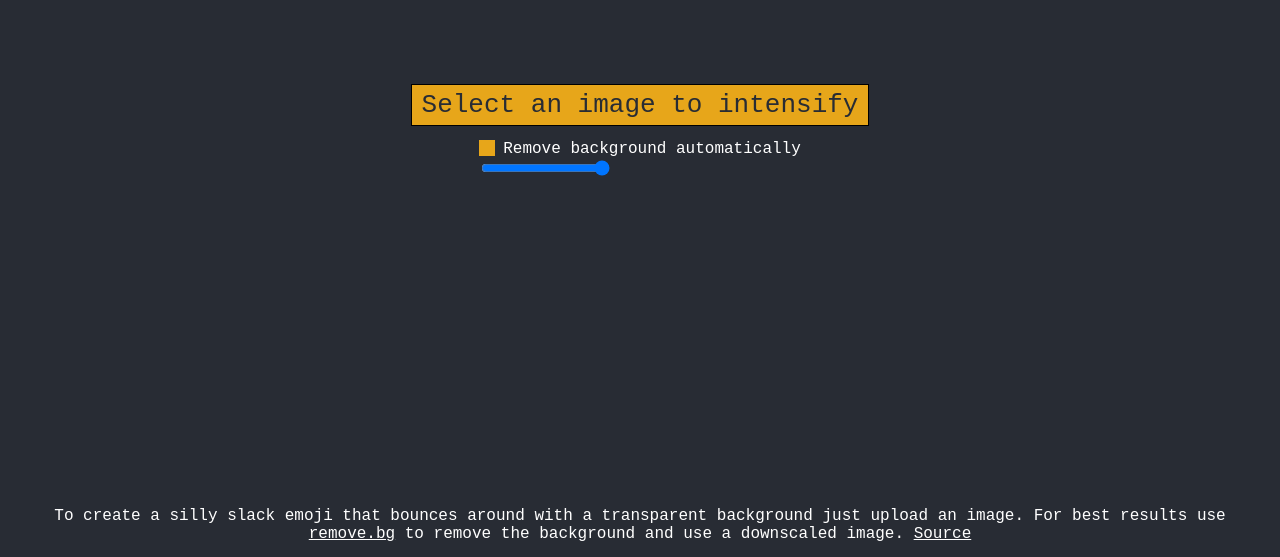
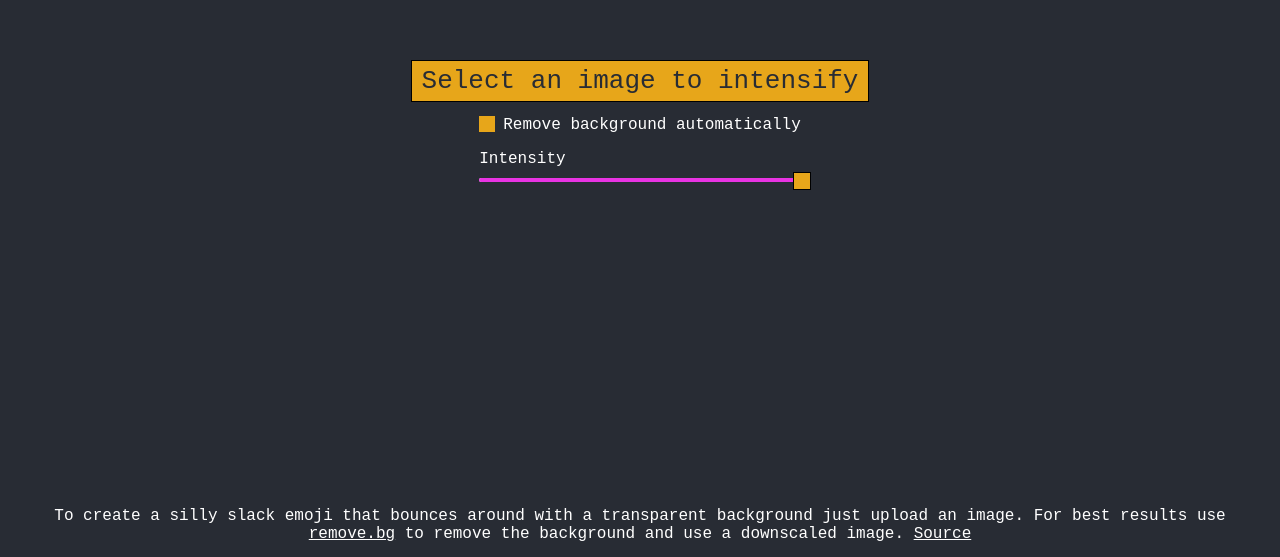
Before and after one commit to adriandelisle/intensifies-transparency, a React (Create React App) app: page / in a window 1280 px wide. Shown: the part 243-800 px from the top of the page. Built offline with nearby package versions, Linux system fonts and the light colour scheme; no server answers.

Commit message:
Styling a default range input is a pain using react-input-range instead

```diff
--- a/package.json
+++ b/package.json
@@ -5,16 +5,15 @@
   "homepage": "https://adriandelisle.github.io/intensifies-transparency/",
   "dependencies": {
     "@types/jest": "24.0.25",
-    "@types/lodash.debounce": "4.0.6",
     "@types/node": "13.1.4",
     "@types/react": "16.9.17",
     "@types/react-dom": "16.9.1",
     "@types/styled-components": "4.4.1",
     "gif-transparency": "1.0.2",
-    "lodash.debounce": "4.0.8",
     "polished": "3.6.5",
     "react": "16.12.0",
     "react-dom": "16.12.0",
+    "react-input-range": "1.3.0",
     "react-is": "16.13.1",
     "react-scripts": "3.4.1",
     "remove.bg": "1.3.0",
--- a/src/App.tsx
+++ b/src/App.tsx
@@ -1,5 +1,4 @@
 import React, { Component } from 'react'
-import debounce from 'lodash.debounce'
 
 import { getFileUrl, intensifyImage, removeBackground, imageToBase64, scaleImage, loadImage } from './utils/image'
 import { isRemoveBgRateLimited } from './utils/is-remove-bg-rate-limited'
@@ -41,7 +40,7 @@ class App extends Component<AppProps, AppState> {
     scaledImage: undefined,
     isLoading: false,
     hasError: false,
-    intensity: 5,
+    intensity: 25,
     processingMessage: '',
     useRemoveBg: false,
     removeBgRateLimited: false,
@@ -66,17 +65,17 @@ class App extends Component<AppProps, AppState> {
     }
   }
 
-  onIntensityChanged = debounce(
-    (intensity: number) => {
-      const { scaledImage } = this.state
-      this.setState({ intensity })
-      if (scaledImage) {
-        this.intensify(scaledImage, intensity)
-      }
-    },
-    50,
-    { trailing: true }
-  )
+  onIntensityChange = (intensity: number) => {
+    this.setState({ intensity })
+  }
+
+  onIntensityChanged = (intensity: number) => {
+    const { scaledImage } = this.state
+    this.setState({ intensity })
+    if (scaledImage) {
+      this.intensify(scaledImage, intensity)
+    }
+  }
 
   onImageSelected = async (files?: FileList) => {
     const { intensity, useRemoveBg } = this.state
@@ -108,7 +107,15 @@ class App extends Component<AppProps, AppState> {
   }
 
   render() {
-    const { intensifiedImage, isLoading, processingMessage, useRemoveBg, removeBgRateLimited, hasError } = this.state
+    const {
+      intensifiedImage,
+      isLoading,
+      processingMessage,
+      useRemoveBg,
+      removeBgRateLimited,
+      hasError,
+      intensity,
+    } = this.state
 
     return (
       <ThemeProvider theme={AppTheme}>
@@ -120,10 +127,12 @@ class App extends Component<AppProps, AppState> {
             onImageSelected={this.onImageSelected}
             onRemoveBackgroundChanged={this.onRemoveBackgroundChanged}
             onIntensityChanged={this.onIntensityChanged}
+            onIntensityChange={this.onIntensityChange}
             intensifiedImage={intensifiedImage}
             useRemoveBg={useRemoveBg}
             hasError={hasError}
             isRemoveBgDisabled={removeBgRateLimited}
+            intensity={intensity}
           />
           <Footer>
             To create a silly slack emoji that bounces around with a transparent background just upload an image. For
--- a/src/components/intensify-image.tsx
+++ b/src/components/intensify-image.tsx
@@ -31,8 +31,10 @@ interface IntensifyImageProps {
   onImageSelected: (files?: FileList) => void
   onRemoveBackgroundChanged: (isChecked: boolean) => void
   onIntensityChanged: (value: number) => void
+  onIntensityChange: (value: number) => void
   useRemoveBg: boolean
   isRemoveBgDisabled: boolean
+  intensity: number
 }
 
 const IntensifyImage: FunctionComponent<IntensifyImageProps> = ({
@@ -43,8 +45,10 @@ const IntensifyImage: FunctionComponent<IntensifyImageProps> = ({
   onImageSelected,
   onRemoveBackgroundChanged,
   onIntensityChanged,
+  onIntensityChange,
   useRemoveBg,
   isRemoveBgDisabled,
+  intensity,
 }) => {
   return (
     <IntensifyImageContainer>
@@ -69,7 +73,7 @@ const IntensifyImage: FunctionComponent<IntensifyImageProps> = ({
           isChecked={useRemoveBg}
           disabled={isRemoveBgDisabled}
         />
-        <IntensitySlider onChange={onIntensityChanged} />
+        <IntensitySlider onChange={onIntensityChange} onChangeComplete={onIntensityChanged} value={intensity} />
       </ControlsContainer>
     </IntensifyImageContainer>
   )
--- a/src/components/intensity-slider.tsx
+++ b/src/components/intensity-slider.tsx
@@ -1,19 +1,70 @@
 import React, { FunctionComponent } from 'react'
-// import styled from 'styled-components'
+import styled from 'styled-components'
+import InputRange from 'react-input-range'
+import 'react-input-range/lib/css/index.css'
+
+const IntensitySliderContainer = styled.div`
+  margin: 16px 0;
+`
+
+const StyledLabel = styled.label`
+  display: block;
+  margin-bottom: 4px;
+`
+
+const InputRangeContainer = styled.div`
+  .input-range__track--active {
+    background: ${(props) => props.theme.colors.buttons.action.hover};
+    border-color: ${(props) => props.theme.colors.buttons.action.hover};
+  }
+
+  .input-range__slider {
+    background: ${(props) => props.theme.colors.buttons.action.main};
+    border-color: ${(props) => props.theme.colors.buttons.action.main};
+    border-radius: 0;
+    border: 1px solid black;
+
+    :hover {
+      transform: translate(4px, -4px);
+      box-shadow: -1px 1px ${(props) => props.theme.colors.buttons.action.hover},
+        -2px 2px ${(props) => props.theme.colors.buttons.action.hover},
+        -3px 3px ${(props) => props.theme.colors.buttons.action.hover},
+        -4px 4px ${(props) => props.theme.colors.buttons.action.hover};
+    }
+  }
+`
 
 interface IntensitySliderProps {
   onChange: (value: number) => void
+  onChangeComplete: (value: number) => void
+  value: number
 }
 
-export const IntensitySlider: FunctionComponent<IntensitySliderProps> = ({ onChange }) => {
+export const IntensitySlider: FunctionComponent<IntensitySliderProps> = ({ onChange, onChangeComplete, value }) => {
+  const name = 'IntensitySlider'
   return (
-    <input
-      type="range"
-      min="0"
-      max="25"
-      step="1"
-      defaultValue="25"
-      onChange={(e) => onChange(parseInt(e.target.value))}
-    />
+    <IntensitySliderContainer>
+      <StyledLabel htmlFor={name}>Intensity</StyledLabel>
+      <InputRangeContainer>
+        <InputRange
+          name={name}
+          minValue={0}
+          maxValue={25}
+          step={1}
+          value={value}
+          formatLabel={() => ''}
+          onChangeComplete={(value) => {
+            if (typeof value === 'number') {
+              onChangeComplete(value)
+            }
+          }}
+          onChange={(value) => {
+            if (typeof value === 'number') {
+              onChange(value)
+            }
+          }}
+        />
+      </InputRangeContainer>
+    </IntensitySliderContainer>
   )
 }
```
Also changed, not shown: 1 other file (tests, documents, lock files or other folders).
